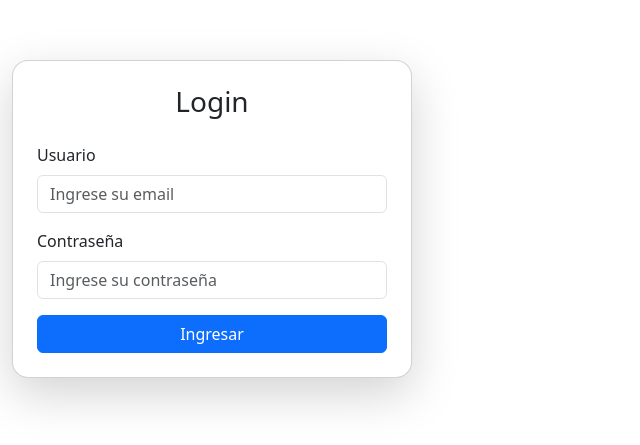
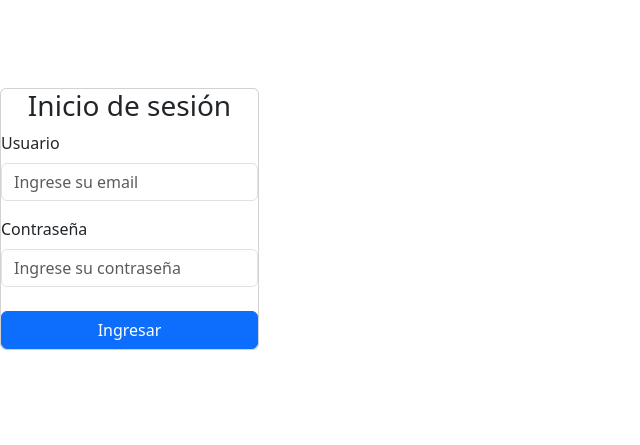
Before and after one commit to facundoplano/tpi-gimnasio, a React (Vite) app: page /login in a window 1280 px wide. Shown: the part 181-626 px from the top of the page, without its empty margins (0-640 px from the left). Built offline with nearby package versions, Linux system fonts and the light colour scheme.

Commit message:
Update login.jsx

```diff
--- a/src/components/login.jsx
+++ b/src/components/login.jsx
@@ -6,25 +6,23 @@ const Login = () => {
   const [email, setEmail] = useState("");
   const [password, setPassword] = useState("");
   const emailRef = useRef(null);
-  const passwordRef = useRef(null);
   const navigate = useNavigate();
 
   const handleSubmit = (e) => {
     e.preventDefault();
 
-    // Ejemplo simple de validación (hardcodeado)
     if (email === "admin@admin.com" && password === "1234") {
-      navigate("/home"); // 👉 Redirige a la página de Home
+      navigate("/home");
     } else {
       alert("Usuario o contraseña incorrectos");
-      emailRef.current.focus(); // 👉 Uso de ref: devuelve el foco al campo email
+      emailRef.current.focus();
     }
   };
 
   return (
-    <Container className="d-flex justify-content-center align-items-center vh-100">
-      <Card style={{ width: "25rem" }} className="shadow-lg p-4 rounded-4">
-        <h3 className="text-center mb-4">Login</h3>
+    <div className="main-container">
+      <Card className="card-custom">
+        <h3 className="text-center title">Inicio de sesión</h3>
         <Form onSubmit={handleSubmit}>
           <Form.Group className="mb-3" controlId="formEmail">
             <Form.Label>Usuario</Form.Label>
@@ -38,26 +36,25 @@ const Login = () => {
             />
           </Form.Group>
 
-          <Form.Group className="mb-3" controlId="formPassword">
+          <Form.Group className="mb-4" controlId="formPassword">
             <Form.Label>Contraseña</Form.Label>
             <Form.Control
               type="password"
               placeholder="Ingrese su contraseña"
               value={password}
-              ref={passwordRef}
               onChange={(e) => setPassword(e.target.value)}
               required
             />
           </Form.Group>
 
           <div className="d-grid">
-            <Button variant="primary" type="submit">
+            <Button type="submit" className="btn-custom">
               Ingresar
             </Button>
           </div>
         </Form>
       </Card>
-    </Container>
+    </div>
   );
 };
 
```
